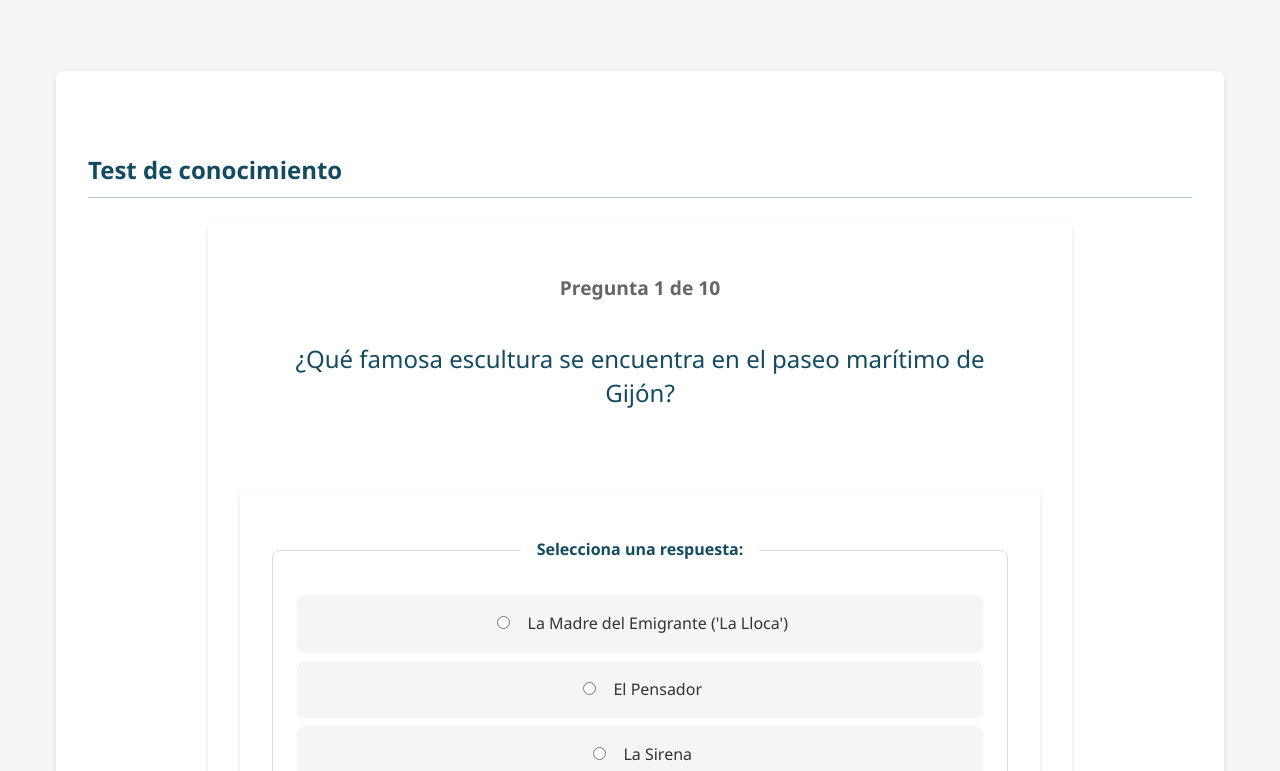
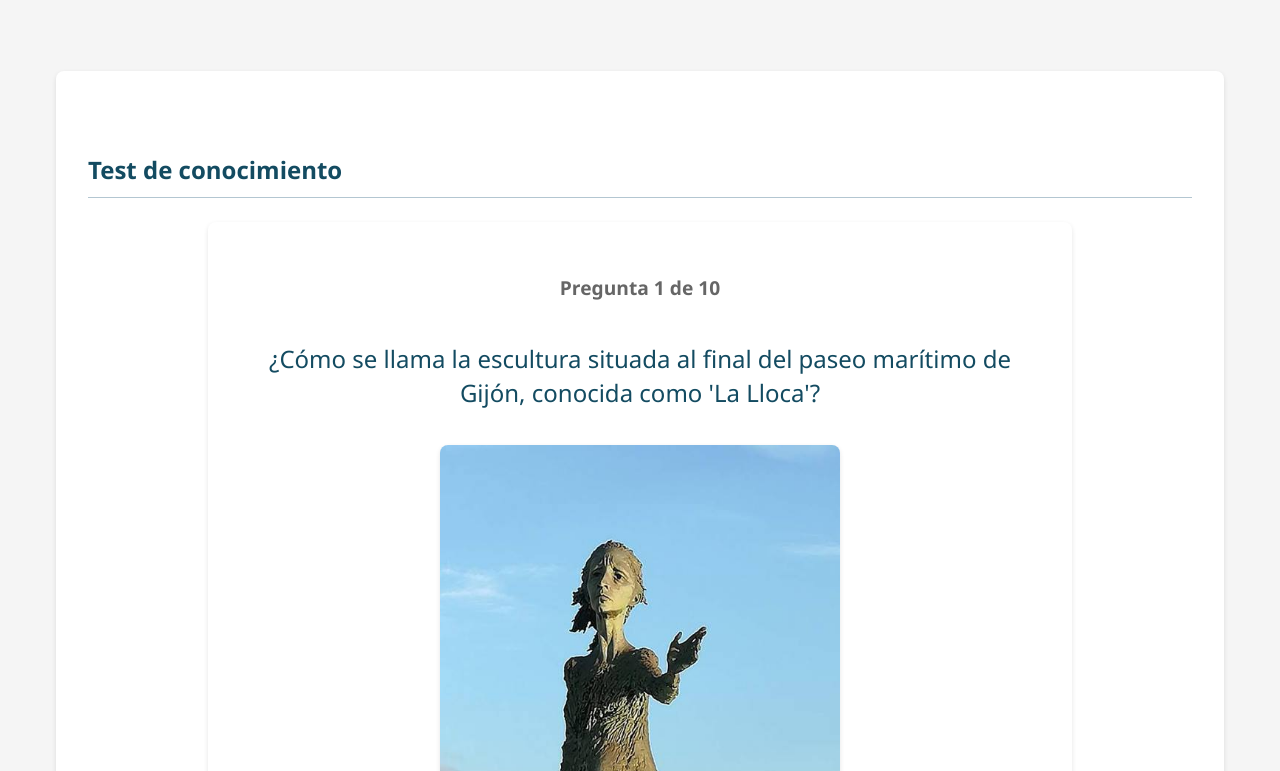
Before and after one commit to JavierGE03/ProyectoSEW, a plain HTML site: page juego.html in a window 1280 px wide. Shown: the part 181-952 px from the top of the page. Drawn offline with nearby package versions, Linux system fonts and the light colour scheme.

Commit message:
Proyecto casi fializado

```diff
--- a/estilo/estilo.css
+++ b/estilo/estilo.css
@@ -209,6 +209,17 @@ main > section > section > h3 {
     color: #666;
     margin-bottom: 2em;
 }
+/* Imagen de ayuda visual en el juego */
+/* 0,0,5 */
+main > section > section figure img {
+    width: 100%;
+    max-width: 25em;
+    height: auto;
+    display: block;
+    margin: 0 auto;
+    object-fit: contain;
+}
+
 /* 0,0,4 */
 main > section > section fieldset {
     border: 0.0625rem solid #ddd;
--- a/js/Juego.js
+++ b/js/Juego.js
@@ -2,119 +2,127 @@ class Juego {
     constructor() {
         this.preguntas = [
             {
-                pregunta: "¿Qué famosa escultura se encuentra en el paseo marítimo de Gijón?",
+                pregunta: "¿Cómo se llama la escultura situada al final del paseo marítimo de Gijón, conocida como 'La Lloca'?",
                 opciones: [
-                    "La Madre del Emigrante ('La Lloca')",
-                    "El Pensador",
-                    "La Sirena",
-                    "El Pescador",
-                    "El Marinero"
+                    "La Madre del Emigrante",
+                    "Solidaridad",
+                    "Sombras de Luz",
+                    "Elogio del Horizonte",
+                    "Galileo Galilei XV"
                 ],
-                correcta: 0
+                correcta: 0,
+                imagen: "multimedia/Lloca.jpg"
             },
             {
-                pregunta: "¿Qué edificio emblemático alberga el Museo de Gijón?",
+                pregunta: "¿Qué edificio aparece en la imagen y es conocido como 'La Iglesiona'?",
                 opciones: [
-                    "Palacio de los Deportes",
-                    "Palacio de Revillagigedo",
-                    "Casa Natal de Jovellanos",
-                    "Teatro Jovellanos",
-                    "Universidad Laboral"
+                    "Iglesia de San Pedro",
+                    "Basílica del Sagrado Corazón",
+                    "Casa Gerardo",
+                    "Café Dindurra",
+                    "Sidrería Puente Romano"
                 ],
-                correcta: 1
+                correcta: 1,
+                imagen: "multimedia/basilica.jpg"
             },
             {
-                pregunta: "¿Cómo se llama la playa principal de Gijón?",
+                pregunta: "¿Qué ruta turística de la aplicación recorre la costa y termina en el Mirador de la Providencia?",
                 opciones: [
-                    "Playa del Arbeyal",
-                    "Playa de Poniente",
-                    "Playa de San Lorenzo",
-                    "Playa del Rinconín",
-                    "Playa de los Mayanes"
+                    "Ruta Gastronómica por Gijón Centro",
+                    "Ruta Mixta: Tapas y Monumentos",
+                    "Senda del Cervigón",
+                    "Ruta de los Museos",
+                    "Ruta de la Sidra"
                 ],
-                correcta: 2
+                correcta: 2,
+                imagen: "multimedia/Providencia.jpg"
             },
             {
-                pregunta: "¿Qué símbolo de Gijón es conocido como 'Elogio del Horizonte'?",
+                pregunta: "¿Cuál es el nombre del restaurante de alta cocina asturiana con estrella Michelin que aparece en la aplicación?",
                 opciones: [
-                    "Un faro",
-                    "Una estatua de bronce",
-                    "Una fuente",
-                    "Una escultura de hormigón de Chillida",
-                    "Un mirador"
+                    "Casa Gerardo",
+                    "La Salgar",
+                    "Tierra Astur",
+                    "El Candil",
+                    "Coalla"
                 ],
-                correcta: 3
+                correcta: 1,
+                imagen: "multimedia/Coalla.jpg"
             },
             {
-                pregunta: "¿Qué barrio histórico de Gijón es conocido como el barrio de los pescadores?",
+                pregunta: "¿Qué escultura de la imagen representa cadenas entrelazadas y simboliza la unión y la libertad?",
                 opciones: [
-                    "Cimadevilla",
-                    "La Arena",
-                    "El Centro",
-                    "La Calzada",
-                    "Somió"
+                    "Sombras de Luz",
+                    "Solidaridad",
+                    "Galileo Galilei XV",
+                    "La Madre del Emigrante",
+                    "Mirador de la Providencia"
                 ],
-                correcta: 0
+                correcta: 1,
+                imagen: "multimedia/escultura-solidaridad.jpg"
             },
             {
-                pregunta: "¿Qué tipo de bebida es típica en las sidrerías de Gijón?",
+                pregunta: "¿Qué escultura moderna situada al inicio de la Senda del Cervigón aparece en la imagen?",
                 opciones: [
-                    "Vino blanco",
-                    "Sidra natural",
-                    "Cerveza artesanal",
-                    "Vermut",
-                    "Sangría"
+                    "Sombras de Luz",
+                    "Solidaridad",
+                    "La Madre del Emigrante",
+                    "Elogio del Horizonte",
+                    "Galileo Galilei XV"
                 ],
-                correcta: 1
+                correcta: 0,
+                imagen: "multimedia/Sombras.jpg"
             },
             {
-                pregunta: "¿Qué construcción romana se puede visitar en el barrio de Campo Valdés?",
+                pregunta: "¿Cómo se llama el café histórico de Gijón que aparece en la ruta gastronómica?",
                 opciones: [
-                    "Un acueducto",
-                    "Un anfiteatro",
-                    "Unas termas",
-                    "Un templo",
-                    "Una muralla"
+                    "Café Dindurra",
+                    "Café Gijón",
+                    "Café Central",
+                    "Café Moderno",
+                    "Café Asturias"
                 ],
-                correcta: 2
+                correcta: 0,
+                imagen: "multimedia/Dindurra.jpg"
             },
             {
-                pregunta: "¿Qué fiesta popular se celebra en Gijón durante el mes de agosto?",
+                pregunta: "¿Qué plaza emblemática de Gijón aparece en la imagen?",
                 opciones: [
-                    "Carnaval",
-                    "Feria de Muestras",
-                    "San Valentín",
-                    "Semana Grande",
-                    "Navidad"
+                    "Plaza Mayor",
+                    "Plaza del Ayuntamiento",
+                    "Plaza de Europa",
+                    "Plaza del Carmen",
+                    "Plaza San Miguel"
                 ],
-                correcta: 3
+                correcta: 0,
+                imagen: "multimedia/Plaza_Mayor.jpg"
             },
             {
-                pregunta: "¿Qué deporte tradicional asturiano se practica en Gijón?",
+                pregunta: "¿Qué restaurante de cocina fusión es el punto de inicio de la Ruta Gastronómica por Gijón Centro?",
                 opciones: [
-                    "Bolos asturianos",
-                    "Pelota vasca",
-                    "Lucha leonesa",
-                    "Balonmano",
-                    "Rugby"
+                    "Umami Gijón",
+                    "Zascandil",
+                    "La Salgar",
+                    "Casa Gerardo",
+                    "Tierra Astur"
                 ],
-                correcta: 0
+                correcta: 0,
+                imagen: "multimedia/umami.jpg"
             },
             {
-                pregunta: "¿Qué museo científico interactivo se encuentra en Gijón?",
+                pregunta: "¿Qué tienda gourmet de productos asturianos aparece en la ruta gastronómica?",
                 opciones: [
-                    "Museo del Ferrocarril",
-                    "Laboral Centro de Arte",
-                    "Museo del Pueblo de Asturias",
-                    "Acuario",
-                    "Museo de la Sidra"
+                    "Coalla",
+                    "La Gijonesa",
+                    "Casa Trabanco",
+                    "Casa Victor",
+                    "Zascandil"
                 ],
-                correcta: 1
+                correcta: 1,
+                imagen: "multimedia/Gijonesa.jpg"
             }
         ];
         this.preguntaActual = 0;
-        this.respuestas = [];
-       this.preguntaActual = 0;
         this.respuestas = [];
     }
 
@@ -128,8 +136,9 @@ class Juego {
             const pregunta = this.preguntas[this.preguntaActual];
 
             this.contenedor.innerHTML = `
-                <h3>Pregunta ${this.preguntaActual + 1} de 10</h3>
+                <h3>Pregunta ${this.preguntaActual + 1} de ${this.preguntas.length}</h3>
                 <p>${pregunta.pregunta}</p>
+                ${pregunta.imagen ? `<figure><img src="${pregunta.imagen}" alt="Ayuda visual"></figure>` : ''}
                 <h4></h4>
                 <section>
                     <fieldset>
```
Also changed, not shown: ayuda.html (+2 -2 lines), 1 other file.
